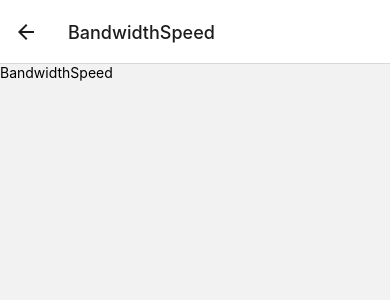
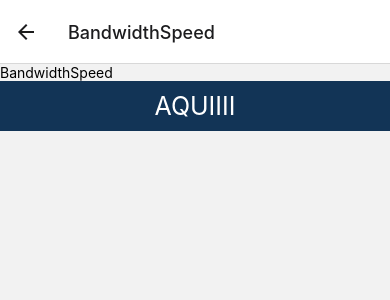
Before and after one commit to jmollericon/share-files, a React Native app: screen /BandwidthSpeed in a window 390 px wide. Shown: the top 300 px of the page. Built offline with nearby package versions, Linux system fonts and the light colour scheme.

Commit message:
🎨 add a button to do the test

```diff
--- a/src/views/BandwidthSpeed/BandwidthSpeed.tsx
+++ b/src/views/BandwidthSpeed/BandwidthSpeed.tsx
@@ -1,12 +1,38 @@
-import {View, Text} from 'react-native';
 import React from 'react';
+import {View, Text, TouchableOpacity, StyleSheet} from 'react-native';
+
+const getNetworkBandwidth = async (): Promise<void> => {
+  console.log('getNetworkBandwidth');
+  try {
+    console.log('here');
+  } catch (err) {
+    console.log(err);
+  }
+};
 
 const BandwidthSpeed = () => {
   return (
     <View>
       <Text>BandwidthSpeed</Text>
+      <TouchableOpacity
+        onPress={() => getNetworkBandwidth()}
+        style={styles.button}>
+        <Text style={styles.text}>AQUIIII</Text>
+      </TouchableOpacity>
     </View>
   );
 };
 
 export default BandwidthSpeed;
+
+const styles = StyleSheet.create({
+  button: {
+    backgroundColor: '#123456',
+    padding: 10,
+  },
+  text: {
+    color: 'white',
+    fontSize: 25,
+    textAlign: 'center',
+  },
+});
```
